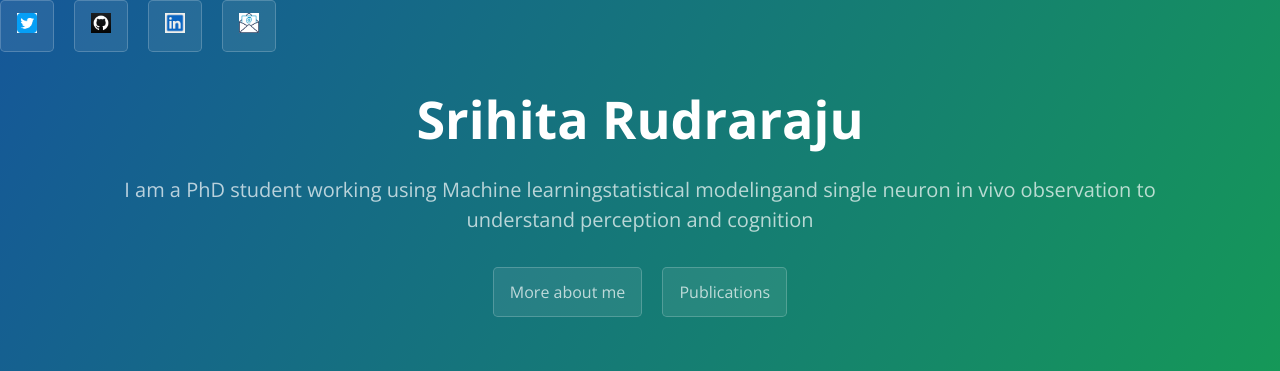
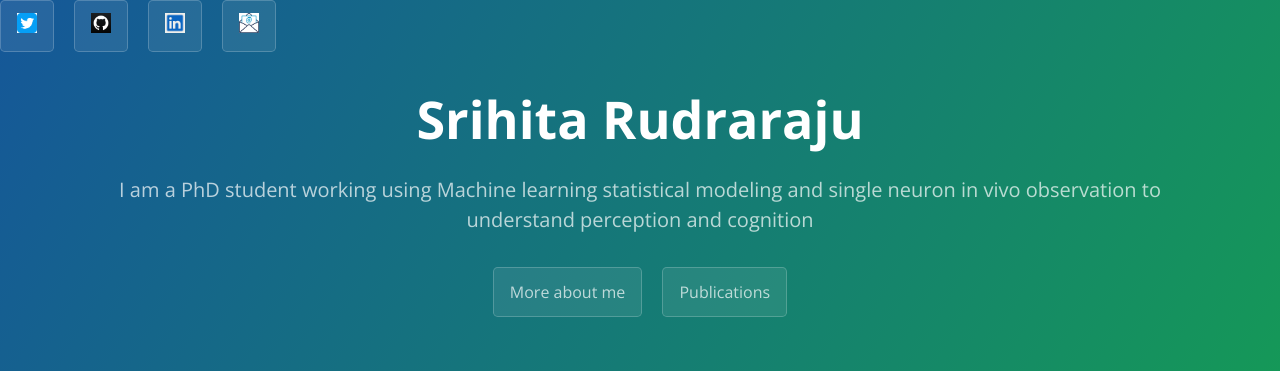
Before and after one commit to srrudrar/srrudrar.github.io, a Jekyll site: the page built from index.md, in a window 1280 px wide. Shown: the top 371 px of the page. Built offline with Jekyll 4.4.1, drawn with Linux system fonts in a browser that asks for light colours; our own code applies the rules of GitHub Pages for plain Markdown files.

Commit message:
Update _config.yml

```diff
--- a/_config.yml
+++ b/_config.yml
@@ -3,4 +3,4 @@ plugins:
 - jekyll-remote-theme # add this line to the plugins list if you already have one
 
 title: Srihita Rudraraju
-description: [I am a PhD student working using Machine learning, statistical modeling, and single neuron in vivo observation to understand perception and cognition]
+description: [I am a PhD student working using Machine learning  statistical modeling  and  single neuron in vivo observation to understand perception and cognition]
```
